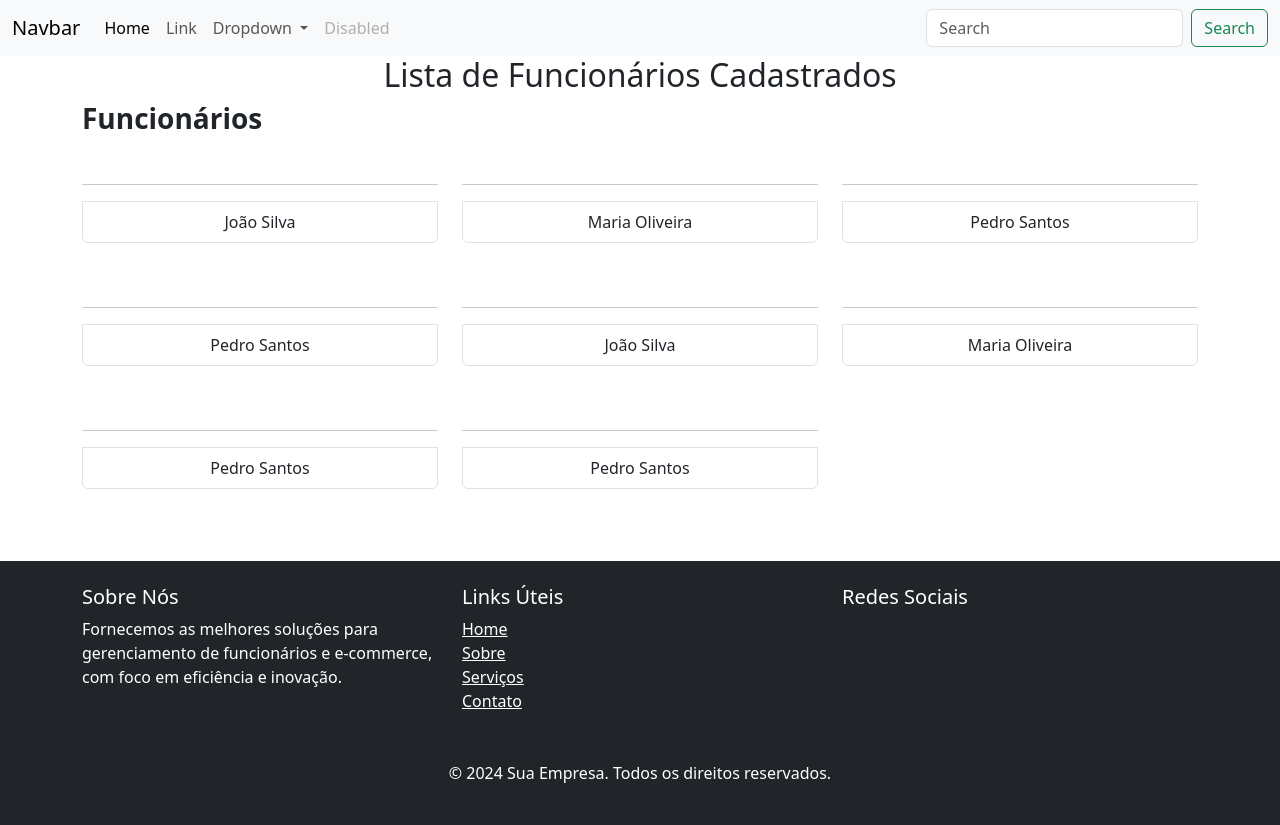
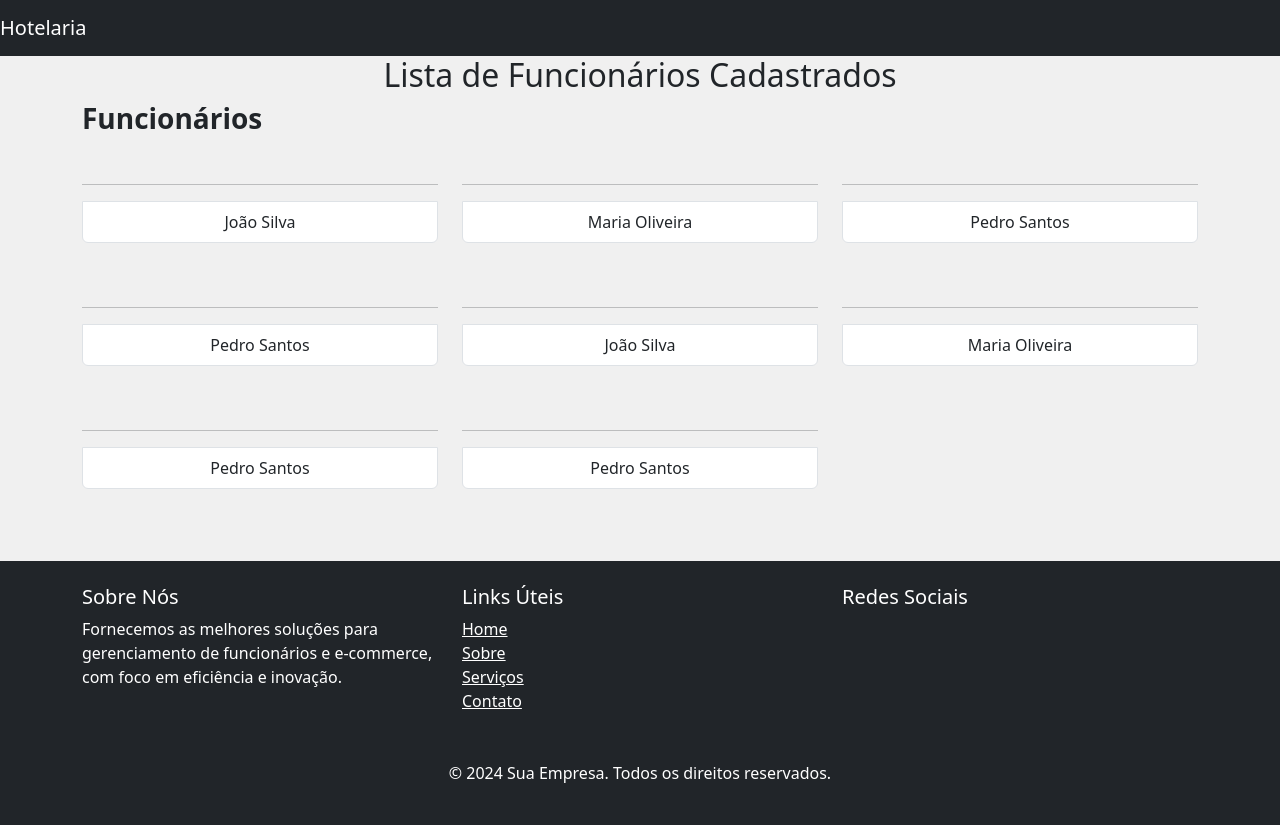
Before and after one commit to Joaolima2003/AV01-Wagner, a Django app: page /cadastros/ in a window 1280 px wide. Run offline with Django 5.2, Linux system fonts and the light colour scheme.

Commit message:
enviando sem venv

```diff
--- a/app/app/urls.py
+++ b/app/app/urls.py
@@ -1,12 +1,11 @@
 from django.contrib import admin
 from django.urls import path, include
-from cadastros.views import listar_cadastros, detalhar_cadastros
 from django.conf import settings
 from django.conf.urls.static import static
 
 urlpatterns = [
-    path('cadastros/', listar_cadastros),
-    path('cadastros/<int:id>/', detalhar_cadastros)
+    path('admin/', admin.site.urls),
+    path('cadastros/', include('cadastros.urls')),
 ]
 
 if settings.DEBUG:
--- a/app/cadastros/templates/base.html
+++ b/app/cadastros/templates/base.html
@@ -6,66 +6,31 @@
     <meta name="viewport" content="width=device-width, initial-scale=1.0">
     <title>{%block titulo%}Página Inicial{%endblock%}</title>
     <link rel="stylesheet" href="https://cdn.jsdelivr.net/npm/bootstrap@5.3.3/dist/css/bootstrap.min.css">
-    <link rel="stylesheet" href="{% static 'css/style.css' %}">
+    <link href="{% static 'css/style.css' %}" rel="stylesheet">
 </head>
 <body>
 
-  <nav class="navbar navbar-expand-lg bg-body-tertiary">
-    <div class="container-fluid">
-      <a class="navbar-brand" href="#">Navbar</a>
-      <button class="navbar-toggler" type="button" data-bs-toggle="collapse" data-bs-target="#navbarSupportedContent" aria-controls="navbarSupportedContent" aria-expanded="false" aria-label="Toggle navigation">
-        <span class="navbar-toggler-icon"></span>
-      </button>
-      <div class="collapse navbar-collapse" id="navbarSupportedContent">
-        <ul class="navbar-nav me-auto mb-2 mb-lg-0">
-          <li class="nav-item">
-            <a class="nav-link active" aria-current="page" href="#">Home</a>
-          </li>
-          <li class="nav-item">
-            <a class="nav-link" href="#">Link</a>
-          </li>
-          <li class="nav-item dropdown">
-            <a class="nav-link dropdown-toggle" href="#" role="button" data-bs-toggle="dropdown" aria-expanded="false">
-              Dropdown
-            </a>
-            <ul class="dropdown-menu">
-              <li><a class="dropdown-item" href="#">Action</a></li>
-              <li><a class="dropdown-item" href="#">Another action</a></li>
-              <li><hr class="dropdown-divider"></li>
-              <li><a class="dropdown-item" href="#">Something else here</a></li>
-            </ul>
-          </li>
-          <li class="nav-item">
-            <a class="nav-link disabled" aria-disabled="true">Disabled</a>
-          </li>
-        </ul>
-        <form class="d-flex" role="search">
-          <input class="form-control me-2" type="search" placeholder="Search" aria-label="Search">
-          <button class="btn btn-outline-success" type="submit">Search</button>
-        </form>
-      </div>
-    </div>
+  <nav class="navbar navbar-dark bg-dark ">
+    <a class="navbar-brand" href="#">Hotelaria</a>
   </nav>
 
 
-      <main>
-        {% block conteudo %}
+  <main>
+      {% block conteudo %}
 
 
-        {%endblock%}
-      </main>
+      {%endblock%}
+  </main>
 
       <footer class="bg-dark text-white mt-5">
         <div class="container py-4">
             <div class="row">
-                <!-- Sobre -->
                 <div class="col-md-4 mb-3">
                     <h5>Sobre Nós</h5>
                     <p>
                         Fornecemos as melhores soluções para gerenciamento de funcionários e e-commerce, com foco em eficiência e inovação.
                     </p>
                 </div>
-                <!-- Links Úteis -->
                 <div class="col-md-4 mb-3">
                     <h5>Links Úteis</h5>
                     <ul class="list-unstyled">
@@ -75,7 +40,6 @@
                         <li><a href="#" class="text-white">Contato</a></li>
                     </ul>
                 </div>
-                <!-- Redes Sociais -->
                 <div class="col-md-4 mb-3">
                     <h5>Redes Sociais</h5>
                     <a href="#" class="text-white me-2"><i class="fab fa-facebook-f"></i></a>
--- /dev/null
+++ b/app/cadastros/urls.py
@@ -0,0 +1,7 @@
+from django.urls import path
+from . import views
+
+urlpatterns = [
+    path('', views.listar_cadastros, name='listar_cadastros' ),
+    path('<int:id>/', views.detalhar_cadastros , name='detalhar_cadastros'),
+]
--- a/app/cadastros/views.py
+++ b/app/cadastros/views.py
@@ -24,6 +24,6 @@ def detalhar_cadastros(request, id):
     for funcionario in funcionarios:
         if funcionario['id'] == id:
 
-            return render(request, 'detalhes_cadastros.html', {'funcionario': funcionario})
+            return render(request, 'detalhar_cadastros.html', {'funcionario': funcionario})
 
     return HttpResponse('Funcionário não encontrado')
--- a/app/static/css/style.css
+++ b/app/static/css/style.css
@@ -0,0 +1,7 @@
+body {
+    background-color: #f0f0f0; /* Teste de cor de fundo */
+}
+
+.navbar {
+    background-color: #ff5722; /* Cor de fundo personalizada para a barra de navegação */
+}
```
Also changed, not shown: app/app/settings.py (+2 -5 lines), app/cadastros/templates/detalhar_cadastros.html (renamed from app/cadastros/templates/detalhes_cadastros.html).
